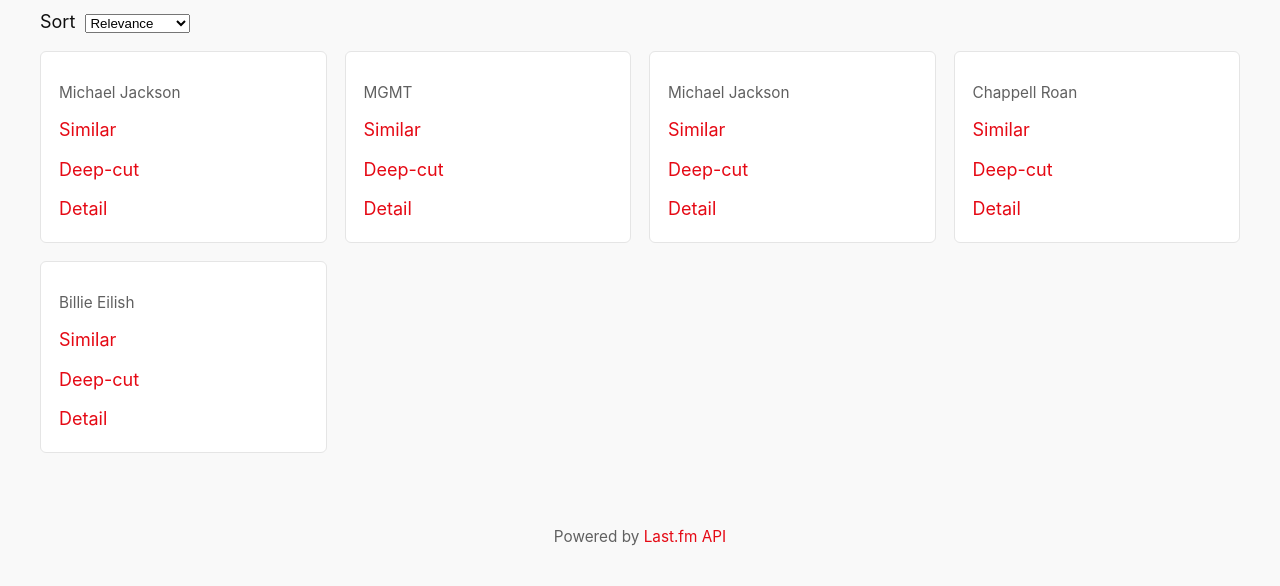
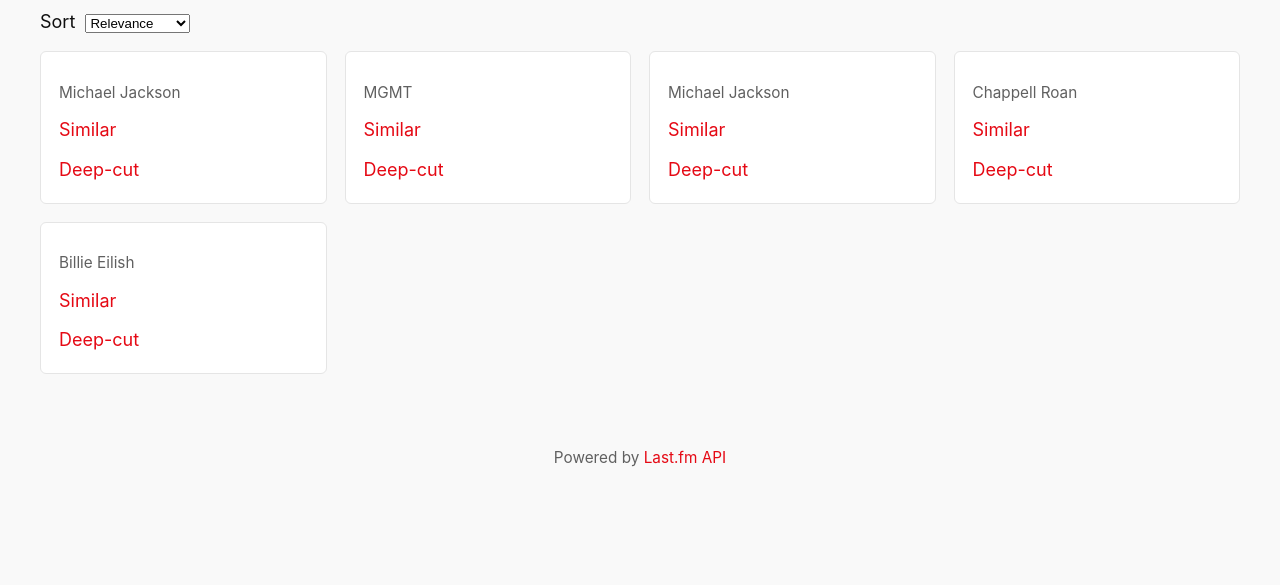
Before and after one commit to yoshi22/finalProject, a Django app: template templates/search_results.html in a window 1280 px wide. Shown: the part 215-801 px from the top of the page. After the commit the page ends 682 px from the top, so only its background shows below. Run offline with Django 5.2, Linux system fonts and the light colour scheme; the template is opened without the code that fills it: values that come from a table or form of the project are taken from there, others are empty; data comes from the database, SQL or seed files in the repository.

Commit message:
deleted detail from search result

```diff
--- a/templates/search_results.html
+++ b/templates/search_results.html
@@ -28,7 +28,6 @@
 
     <a href="{% url 'similar' %}?artist={{ t.artist|urlencode:"" }}&track={{ t.name|urlencode:"" }}">Similar</a>
     <a href="{% url 'deepcut' %}?artist={{ t.artist|urlencode:"" }}&track={{ t.name|urlencode:"" }}">Deep-cut</a>
-    <a href="{% url 'track_detail' t.artist|urlencode:"" t.name|urlencode:"" %}">Detail</a>
 
     {% if request.user.is_authenticated %}
       <form action="{% url 'playlist_add' %}" method="post" style="margin-top:6px">
```
